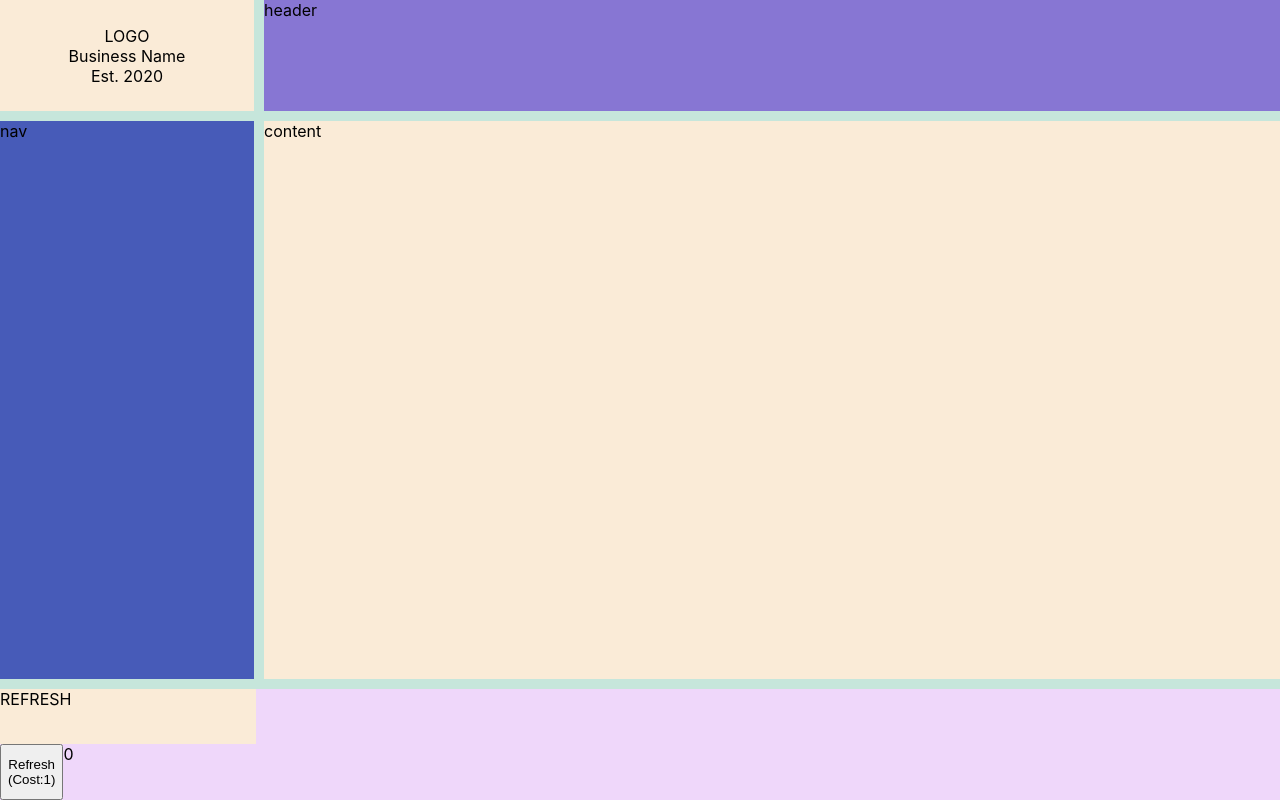
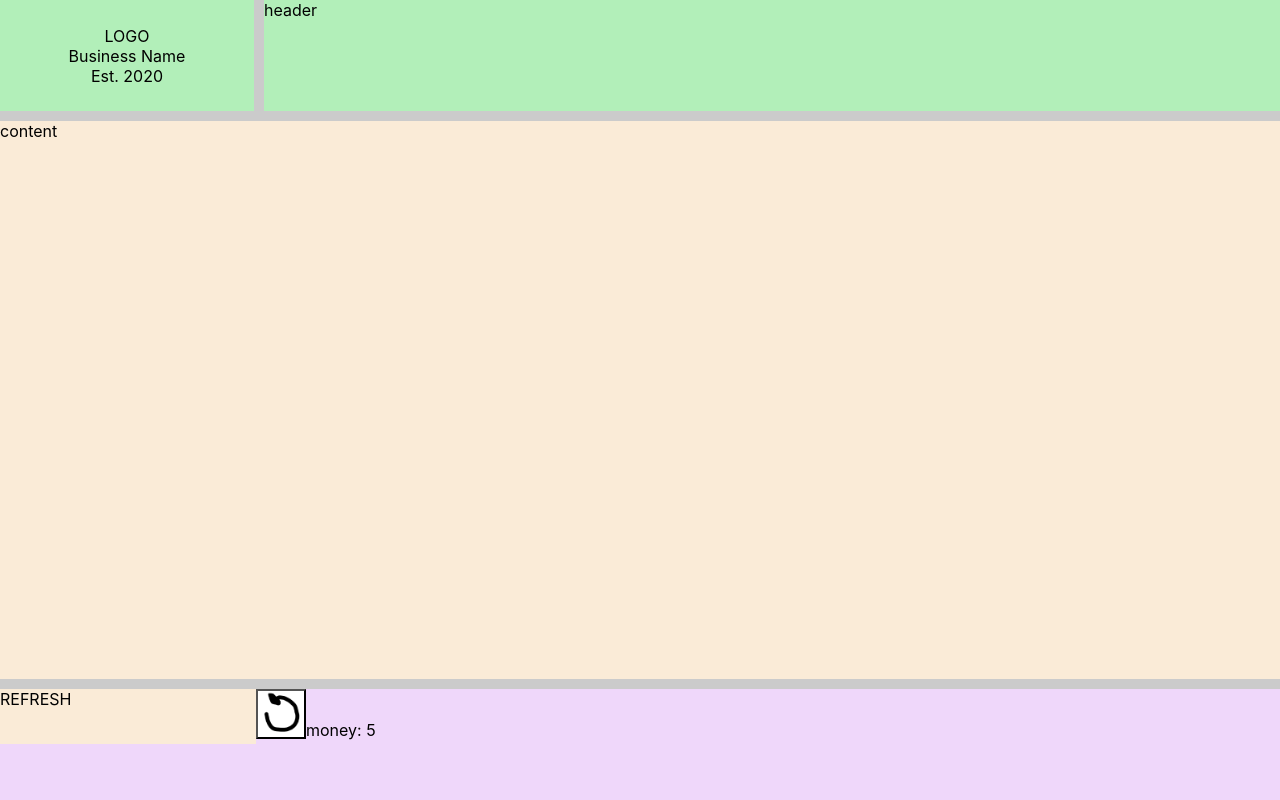
Before and after one commit to henryye20/website-project, a React (Create React App) app: page / in a window 1280 px wide. Built offline with nearby package versions, Linux system fonts and the light colour scheme.

Commit message:
framework with ccs grid

```diff
--- a/src/App.css
+++ b/src/App.css
@@ -4,7 +4,7 @@
   /*MOBILE LAYOUT*/
   @media (min-width:768px){
   .container{
-    background-color: rgb(198, 230, 219);
+    background-color: rgb(203, 203, 203);
     height: 100vh;
     width: 100vw;
     display: grid;
@@ -13,13 +13,13 @@
     gap: 10px;
     grid-template-areas:
     "logo header"
-    "nav content"
+    "content content"
     "footer footer"
     ;
   }
 
   .logo {
-    background-color: antiquewhite;
+    background-color: rgb(178, 239, 185);
     grid-area: logo;
     display: flex;
     flex-direction: column;
@@ -28,13 +28,8 @@
   }
 
   .header {
-    background-color: rgb(135, 118, 211);
+    background-color: rgb(178, 239, 185);
     grid-area: header;
-  }
-
-  .nav {
-    background-color: rgb(71, 91, 184);
-    grid-area: nav;
   }
 
   .content {
@@ -49,8 +44,8 @@
     grid-template: 1fr 1fr / 1fr 1fr 1fr 1fr 1fr;
     grid-auto-rows: 10px;
     grid-template-areas:
-    "refresh c c c item"
-    "logo e e e e"
+    "refresh c1 c2 c3 item"
+    "logo e1 e2 e3 e4"
     ;
   }
   .refresh{
@@ -58,11 +53,15 @@
     background-color: antiquewhite;
 
   }
-  .Slogo{
+  .but{
     grid-area:logo;
-    width:50px;
-    display:flex;
+    width: 50px;
+    height: 50px;
+    background: url(./images/refresh.png);
+    background-size:contain;
+    background-repeat: no-repeat;
+    background-color: white;
+  }
 
   }
-  }
 }
--- a/src/App.js
+++ b/src/App.js
@@ -4,10 +4,10 @@ import './App.css';
 
 function App() {
 
-  const [count,setCount] = React.useState(0);
+  const [count,setCount] = React.useState(5);
 
   const handleClick = () => {
-    if (count > 0) {
+    if(count > 0) {
       setCount(count => count - 1);
     }
   };
@@ -20,16 +20,15 @@ function App() {
         <div className="items">Est. 2020</div>
       </div>
       <div className="header">header</div>
-      <div className="nav">nav</div>
+
       <div className="content">content</div>
       <div className="shop">
         <div className="refresh">REFRESH</div>
         <div className="Slogo">
-          <button type="button" onClick={handleClick}>
-            Refresh
-            (Cost:1)
+          <button className="but" type="button" onClick={handleClick}>
+
           </button>
-          {count}
+          money: {count}
         </div>
         <div className="item"></div>
         <div className="item"></div>
```
Also changed, not shown: src/images/pope.jpg (added).
